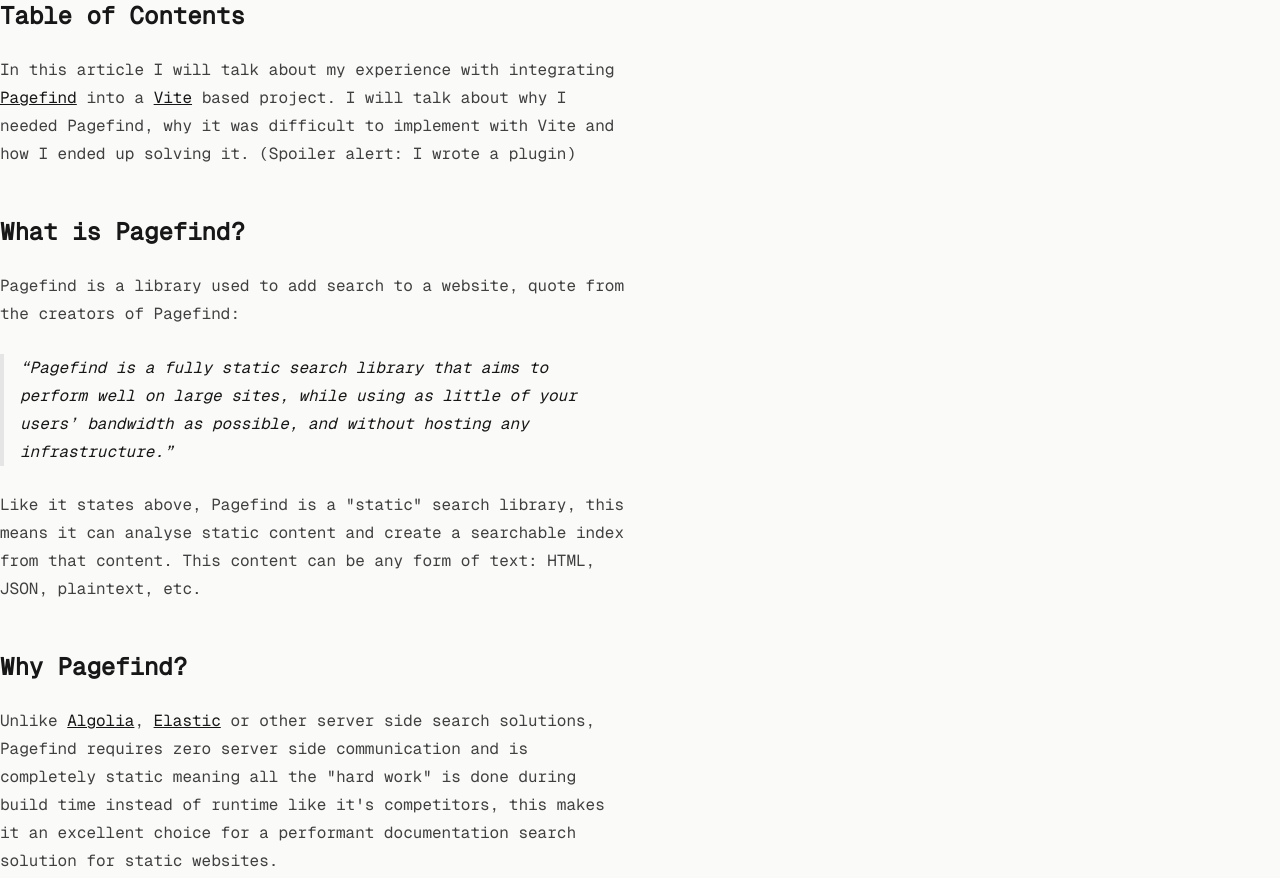
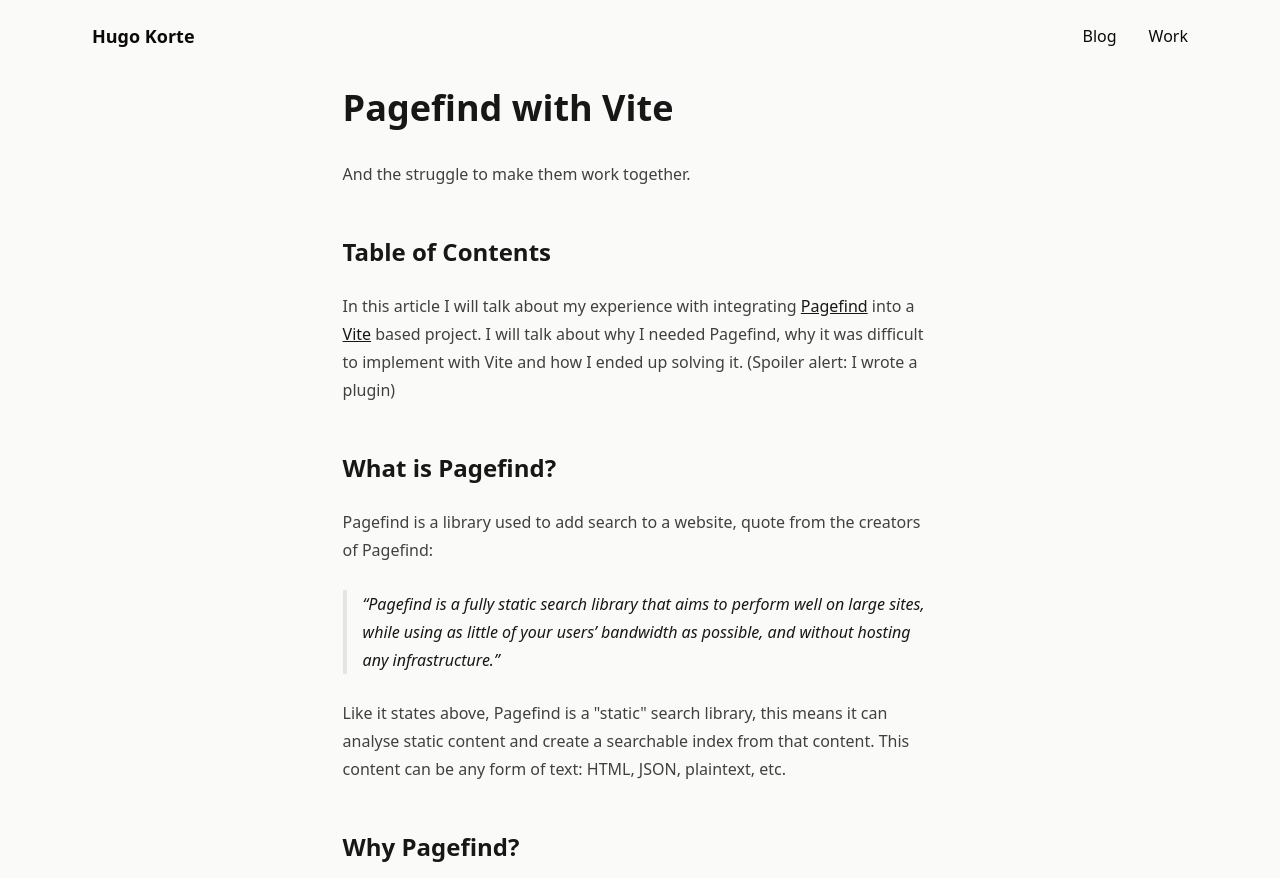
Before and after one commit to Hugos68/portfolio, an Astro site: page /blog/pagefind-with-vite in a window 1280 px wide. Shown: the top 878 px of the page. Built offline with nearby package versions, Linux system fonts and the light colour scheme; Astro itself is replaced by a stand-in of ours.

Commit message:
progress

```diff
--- a/package.json
+++ b/package.json
@@ -18,7 +18,6 @@
 		"@astrojs/check": "^0.5.10",
 		"@astrojs/mdx": "^2.3.0",
 		"@astrojs/tailwind": "^5.1.0",
-		"@fontsource/geist-mono": "^5.0.2",
 		"@tailwindcss/typography": "^0.5.12",
 		"astro": "^4.6.1",
 		"tailwindcss": "^3.4.3",
--- a/src/content/blog/pagefind-with-vite.mdx
+++ b/src/content/blog/pagefind-with-vite.mdx
@@ -1,7 +1,7 @@
 ---
 title: Pagefind with Vite
 description: And the struggle to make them work together.
-tags: []
+tags: [Pagefind, Vite]
 publishedAt: 2024-02-05
 editedAt: 2024-02-05
 ---
--- a/src/layouts/Layout.astro
+++ b/src/layouts/Layout.astro
@@ -1,6 +1,4 @@
 ---
-import "@fontsource/geist-mono";
-
 interface Props {
 	title: string;
 	description?: string;
@@ -22,12 +20,18 @@ const { title, description, tags } = Astro.props;
 		{description && <meta name="description" content={description} />}
 		{tags && <meta name="keywords" content={tags.join(", ")} />}
 	</head>
+
 	<body class="bg-stone-50 dark:bg-stone-950 text-stone-950 dark:text-stone-50">
-		<slot />
+		<header class="p-4 max-w-6xl mx-auto">
+			<nav class="flex gap-2 items-center">
+				<a class="px-3 py-1.5 text-lg font-semibold" href="/">Hugo Korte</a>
+				<a class="px-3 py-1.5 ml-auto" href="/blog">Blog</a>
+				<a class="px-3 py-1.5" href="/work">Work</a>
+			</nav>
+		</header>
+		<main class="p-4 max-w-6xl mx-auto">
+			<slot />
+		</main>
+		<footer class="px-4 py-16 max-w-6xl mx-auto"></footer>
 	</body>
-	<style>
-		body {
-			font-family: "Geist Mono", monospace;
-		}
-	</style>
 </html>
--- a/src/pages/blog/[slug]/index.astro
+++ b/src/pages/blog/[slug]/index.astro
@@ -19,8 +19,11 @@ const { entry } = Astro.props;
 const { Content } = await entry.render();
 ---
 
-<Layout title={entry.data.title}>
-	<article class="prose prose-neutral dark:prose-invert">
+<Layout title={entry.data.title} description={entry.data.description} tags={entry.data.tags}>
+	<article class="prose prose-neutral dark:prose-invert mx-auto">
+		<h1>{entry.data.title}</h1>
+		<p>{entry.data.description}</p>
+		{entry.data.tags.length > 0 && entry.data.tags.forEach((tag) => <span>{tag}</span>)}
 		<Content />
 	</article>
 </Layout>
--- /dev/null
+++ b/src/pages/blog/index.astro
@@ -0,0 +1,7 @@
+---
+import Layout from "../../layouts/Layout.astro";
+---
+
+<Layout title="Blog">
+	<h1>Blog</h1>
+</Layout>
--- /dev/null
+++ b/src/pages/index.astro
@@ -0,0 +1,7 @@
+---
+import Layout from "../layouts/Layout.astro";
+---
+
+<Layout title="Hugo Korte">
+	<h1>Hugo Korte</h1>
+</Layout>
--- /dev/null
+++ b/src/pages/work/index.astro
@@ -0,0 +1,7 @@
+---
+import Layout from "../../layouts/Layout.astro";
+---
+
+<Layout title="Work">
+	<h1>Work</h1>
+</Layout>
```
Also changed, not shown: pnpm-lock.yaml.
